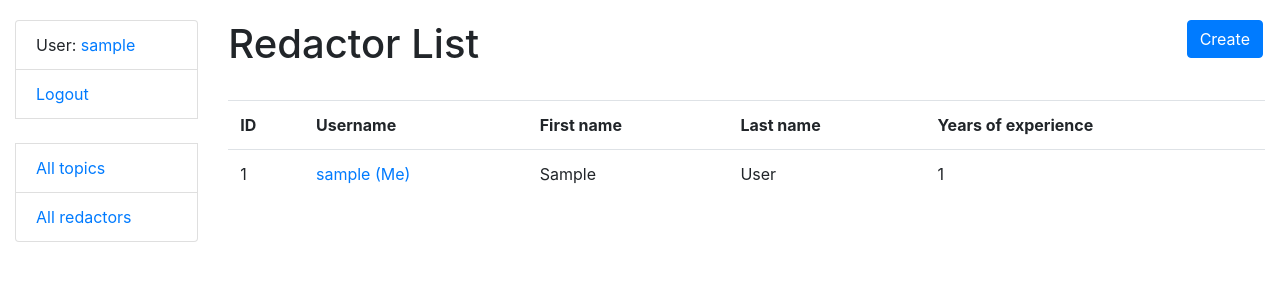
After one commit to 3lobites/first-step-newspaper-agency, a Django app: page /redactor/ in a window 1280 px wide. The commit adds this page. Shown: the top 300 px of the page. Run offline with Django 4.2, Linux system fonts and the light colour scheme; the visitor is signed in with stand-in values (Sample User, id 1); data comes from the database, SQL or seed files in the repository; some libraries are stand-ins or nearby versions.

Commit message:
Added processing of the list redactor: viewing, adding, editing, deleting. Work only view & adding

```diff
--- a/newspaper_agency/models.py
+++ b/newspaper_agency/models.py
@@ -1,3 +1,4 @@
+from django.core.validators import MinValueValidator
 from django.db import models
 
 from django.contrib.auth.models import AbstractUser
@@ -7,12 +8,19 @@ from django.urls import reverse
 class Topic(models.Model):
     name = models.CharField(max_length=255, unique=True)
 
+    class Meta:
+        ordering = ("id", )
+
     def __str__(self):
         return f"{self.name}"
 
 
 class Redactor(AbstractUser):
-    years_of_experience = models.IntegerField
+    MIN_YEAR_EXPERIENCE = 1
+    years_of_experience = models.IntegerField(validators=[MinValueValidator(MIN_YEAR_EXPERIENCE)], default=1)
+
+    class Meta:
+        ordering = ("id", )
 
     def __str__(self):
         return f"{self.username} ({self.first_name} {self.last_name})"
@@ -20,8 +28,8 @@ class Redactor(AbstractUser):
 
 class Newspaper(models.Model):
     title = models.CharField(max_length=255)
-    content = models.TextField
-    published_date = models.DateTimeField
+    content = models.TextField(default="Blanked news, all very good.")
+    published_date = models.DateTimeField(auto_now=True)
     topic = models.ForeignKey(Topic, on_delete=models.CASCADE)
     publishers = models.ManyToManyField(Redactor, related_name="newspapers")
 
--- a/newspaper_agency/urls.py
+++ b/newspaper_agency/urls.py
@@ -1,5 +1,9 @@
 from django.urls import path
-from .views import index, TopicListView, TopicCreateView, TopicUpdateView, TopicDeleteView
+from .views import (
+    index,
+    TopicListView, TopicCreateView, TopicUpdateView, TopicDeleteView,
+    RedactorListView, RedactorCreateView, RedactorDeleteView
+)
 
 
 urlpatterns = [
@@ -25,6 +29,22 @@ urlpatterns = [
         name="topic-delete",
     ),
 
+    path("redactor/", RedactorListView.as_view(), name="redactor-list"),
+    # path(
+    #     "redactor/<int:pk>/", RedactorDetailView.as_view(), name="redactor-detail"
+    # ),
+    path("redactor/create/", RedactorCreateView.as_view(), name="redactor-create"),
+    # path(
+    #     "redactor/<int:pk>/update/",
+    #     RedactorYearsExperienceUpdateView.as_view(),
+    #     name="redactor-update",
+    # ),
+    path(
+        "redactor/<int:pk>/delete/",
+        RedactorDeleteView.as_view(),
+        name="redactor-delete",
+    ),
+
 ]
 
 app_name = "newspaper_agency"
--- a/newspaper_agency/views.py
+++ b/newspaper_agency/views.py
@@ -4,7 +4,8 @@ from django.shortcuts import render
 from django.urls import reverse_lazy
 from django.views import generic
 
-from .models import Topic
+from .models import Topic, Redactor
+from .forms import RedactorCreationForm
 
 
 @login_required
@@ -12,7 +13,7 @@ def index(request):
     """View function for the home page of the site."""
 
     num_topics = Topic.objects.count()
-    # num_cars = Car.objects.count()
+    num_redactors = Redactor.objects.count()
     # num_manufacturers = Manufacturer.objects.count()
 
     num_visits = request.session.get("num_visits", 0)
@@ -20,7 +21,7 @@ def index(request):
 
     context = {
         "num_topic": num_topics,
-        # "num_cars": num_cars,
+        "num_redactors": num_redactors,
         # "num_manufacturers": num_manufacturers,
         "num_visits": num_visits + 1,
     }
@@ -64,3 +65,45 @@ class TopicUpdateView(LoginRequiredMixin, generic.UpdateView):
 class TopicDeleteView(LoginRequiredMixin, generic.DeleteView):
     model = Topic
     success_url = reverse_lazy("newspaper_agency:topic-list")
+
+
+class RedactorListView(LoginRequiredMixin, generic.ListView):
+    model = Redactor
+
+    # context_object_name = "redactor_list"
+    # template_name = "newspaper_agency/redactor_list.html"
+    #
+    # paginate_by = 5
+
+    # def get_context_data(self, *, object_list=None, **kwargs):
+    #     context = super(RedactorListView, self).get_context_data(**kwargs)
+    #     search_username = self.request.GET.get("username", "")
+    #     context["search_form"] = RedactorSearchForm(
+    #         initial={"username": search_username}
+    #     )
+    #     return context
+    #
+    # def get_queryset(self):
+    #     queryset = Redactor.objects.all()
+    #     form = RedactorSearchForm(self.request.GET)
+    #     if form.is_valid():
+    #         return queryset.filter(
+    #             username__icontains=form.cleaned_data["username"]
+    #         )
+    #     return queryset
+
+
+# class RedactorDetailView(LoginRequiredMixin, generic.DetailView):
+#     model = Redactor
+#     queryset = Redactor.objects.all().prefetch_related("cars__manufacturer")
+
+
+class RedactorCreateView(LoginRequiredMixin, generic.CreateView):
+    model = Redactor
+    form_class = RedactorCreationForm
+    success_url = reverse_lazy("newspaper_agency:redactor-list")
+
+
+class RedactorDeleteView(LoginRequiredMixin, generic.DeleteView):
+    model = Redactor
+    success_url = reverse_lazy("newspaper_agency:redactor-list")
--- a/templates/includes/sidebar.html
+++ b/templates/includes/sidebar.html
@@ -7,6 +7,7 @@
   {% endif %}
 
   <br>
-  <li class="list-group-item"><a href="{% url 'newspaper_agency:topic-list' %}">All topic</a></li>
+  <li class="list-group-item"><a href="{% url 'newspaper_agency:topic-list' %}">All topics</a></li>
+  <li class="list-group-item"><a href="{% url 'newspaper_agency:redactor-list' %}">All redactors</a></li>
 
 </ul>
--- a/templates/newspaper_agency/index.html
+++ b/templates/newspaper_agency/index.html
@@ -7,7 +7,7 @@
     <p>The Newspaper agency has the following record counts:</p>
     <ul>
 <!--        <li><strong>Cars:</strong> {{ num_cars }}</li>-->
-<!--        <li><strong>Drivers:</strong> {{ num_drivers }}</li>-->
+        <li><strong>Redactors:</strong> {{ num_redactor }}</li>
         <li><strong>Topics:</strong> {{ num_topic }}</li>
     </ul>
 
--- /dev/null
+++ b/templates/newspaper_agency/redactor_list.html
@@ -0,0 +1,40 @@
+{% extends "base.html" %}
+{% load crispy_forms_filters %}
+
+{% block content %}
+    <h1>
+      Redactor List
+      <a href="{% url 'newspaper_agency:redactor-create' %}" class="btn btn-primary link-to-page">
+        Create
+      </a>
+    </h1>
+    <br>
+<!--    <form method="get" action="" class="form-inline">-->
+<!--      {{ search_form|crispy }}-->
+<!--      <input class="btn btn-secondary" type="submit" value="Search">-->
+<!--    </form>-->
+
+    {% if redactor_list %}
+    <table class="table">
+      <tr>
+        <th>ID</th>
+        <th>Username</th>
+        <th>First name</th>
+        <th>Last name</th>
+        <th>Years of experience</th>
+      </tr>
+    {% for redactor in redactor_list %}
+      <tr>
+        <td>{{ redactor.id }}</td>
+        <td><a href="{{ redactor.get_absolute_url }}">{{ redactor.username }} {% if user == redactor %} (Me){% endif %}</a></td>
+        <td>{{ redactor.first_name }}</td>
+        <td>{{ redactor.last_name }}</td>
+        <td>{{ redactor.years_of_experience }}</td>
+      </tr>
+    {% endfor %}
+
+    </table>
+    {% else %}
+      <p>There are no redactors in the agency.</p>
+    {% endif %}
+{% endblock %}
```
Also changed, not shown: newspaper_agency/forms.py (added, +15 -0 lines), templates/newspaper_agency/redactor_confirm_delete.html (added, +10 -0 lines), templates/newspaper_agency/redactor_form.html (added, +12 -0 lines), newspaper_agency/migrations/0002_newspaper_content_newspaper_published_date_and_more.py (added).
